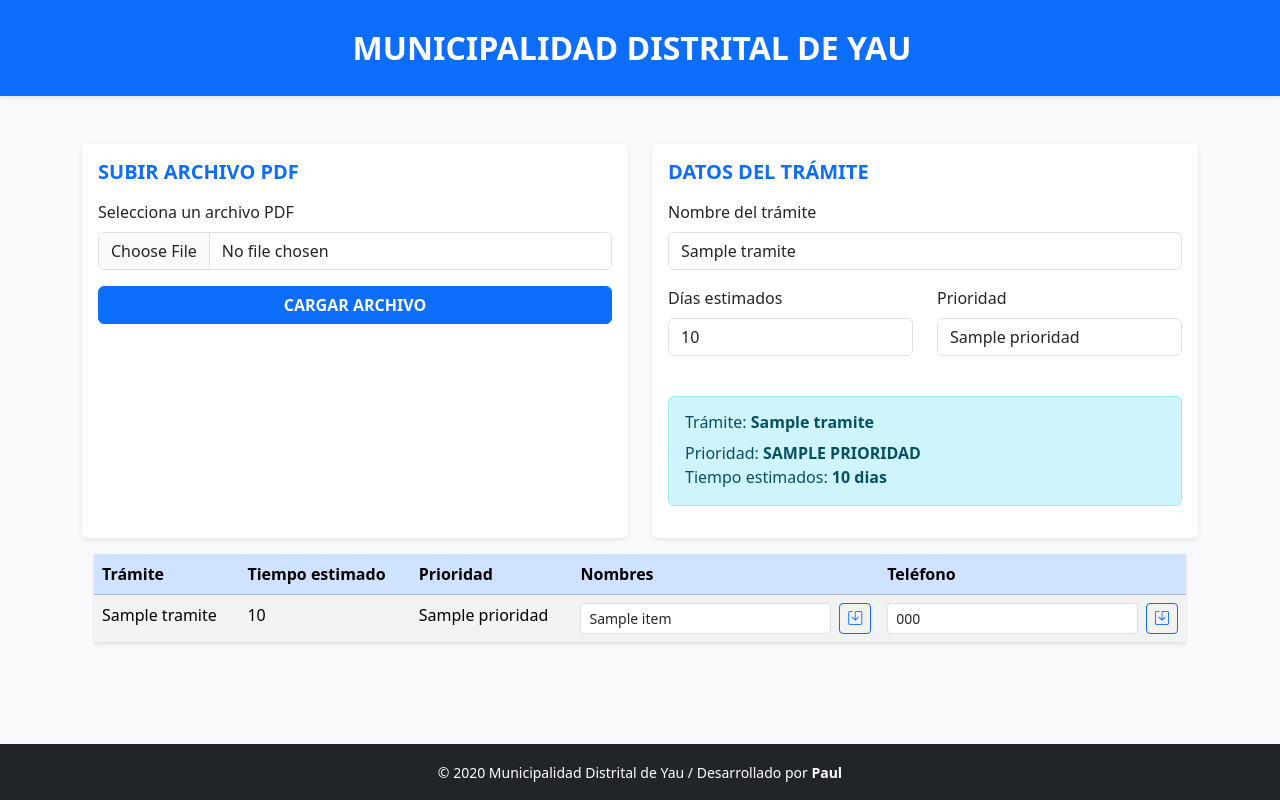
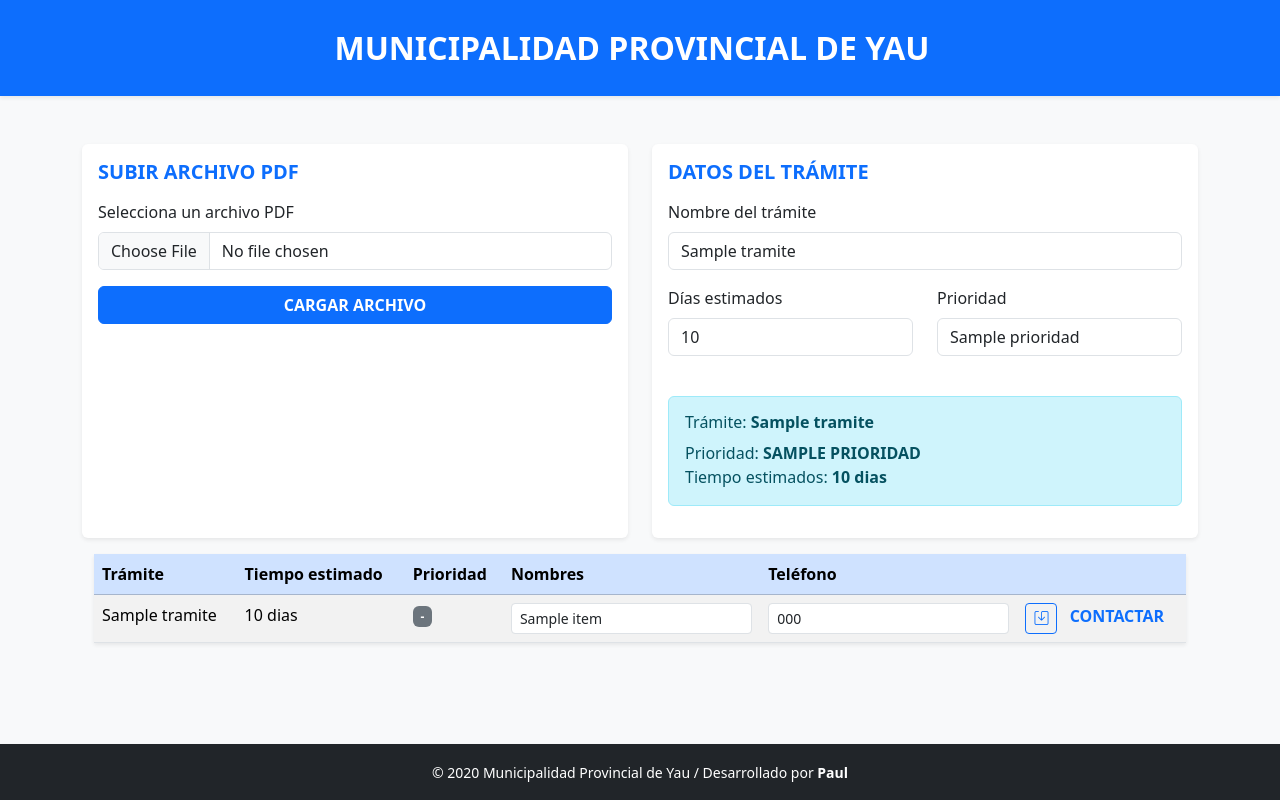
Before and after one commit to npauuul/clasificacion-de-tramites, a Flask app: template templates/index.html in a window 1280 px wide. Run offline with Flask 3, Linux system fonts and the light colour scheme; the template is opened without the code that fills it: most values are stand-ins (such as "Sample title", 1, 10 or a date in 2020); parts of the project's set-up code (start-up, migrations or seed data) failed here and were passed over.

Commit message:
Actualizacion de código
Se mejoró un poco el sistema, quitando un boton de guardado en la tabla, para mejorar la eficiencia.

```diff
--- a/app.py
+++ b/app.py
@@ -59,9 +59,14 @@ def index():
             file = request.files['pdf_file']
             if file and file.filename.endswith('.pdf'):
                 try:
+                    # Forzar la lectura del PDF como UTF-8 al extraer texto
                     pdf_reader = PyPDF2.PdfReader(file)
                     first_page = pdf_reader.pages[0]
                     text = first_page.extract_text()
+                    if text:
+                        # Intentar decodificar si es necesario
+                        if isinstance(text, bytes):
+                            text = text.decode('utf-8', errors='replace')
                     if not text:
                         error = "No se pudo extraer texto del PDF."
                     else:
--- a/templates/index.html
+++ b/templates/index.html
@@ -3,7 +3,7 @@
 
 <head>
     <meta charset="UTF-8">
-    <title>Municipalidad Distrital de Yau</title>
+    <title>Municipalidad Provincial de Yau</title>
     <meta name="viewport" content="width=device-width, initial-scale=1">
     <link href="https://cdn.jsdelivr.net/npm/bootstrap@5.3.6/dist/css/bootstrap.min.css" rel="stylesheet">
 </head>
@@ -13,7 +13,7 @@
     <header class="bg-primary shadow-sm">
         <nav class="navbar navbar-expand-lg">
             <div class="container justify-content-center py-3">
-                <span class="navbar-brand mb-0 h1 text-white fs-2 fw-semibold text-uppercase">Municipalidad Distrital de
+                <span class="navbar-brand mb-0 h1 text-white fs-2 fw-semibold text-uppercase">Municipalidad Provincial de
                     Yau</span>
             </div>
         </nav>
@@ -114,34 +114,50 @@
                         <th>Prioridad</th>
                         <th>Nombres</th>
                         <th>Teléfono</th>
+                        <th></th>
                     </tr>
                 </thead>
                 <tbody>
                     {% for item in tramites %}
                     <tr>
+                        <form method="post" action="/editar" class="d-flex align-items-center">
                             <td>{{ item.tramite }}</td>
                             <td>
                                 {% if item.dias_resolucion != -1 %}
-                            {{ item.dias_resolucion }}
-                            {% else %}
-                            No encontrado
+                                {{ item.dias_resolucion }} dias
                                 {% endif %}
                             </td>
-                        <td>{{ item.prioridad }}</td>
                             <td>
-                            <form method="post" action="/editar" class="d-flex align-items-center gap-2">
+                                {% if item.prioridad == "muy alta" %}
+                                    <span class="badge bg-danger text-white fw-semibold" style="background-color:#b30000;">Muy alta</span>
+                                {% elif item.prioridad == "alta" %}
+                                    <span class="badge bg-danger text-white fw-semibold">Alta</span>
+                                {% elif item.prioridad == "media" %}
+                                    <span class="badge bg-warning text-dark fw-semibold">Media</span>
+                                {% elif item.prioridad == "baja" %}
+                                    <span class="badge bg-success text-white fw-semibold">Baja</span>
+                                {% else %}
+                                    <span class="badge bg-secondary text-white">-</span>
+                                {% endif %}
+                            </td>
+                            <td>
                                 <input type="hidden" name="idx" value="{{ loop.index0 }}">
                                 <input type="text" name="nombres" value="{{ item.nombres or '' }}" class="form-control form-control-sm" style="min-width: 100px;">
-                                <button type="submit" class="btn btn-outline-primary btn-sm" title="Guardar"><i class="bi bi-save"></i></button>
-                            </form>
                             </td>
                             <td>
-                            <form method="post" action="/editar" class="d-flex align-items-center gap-2">
-                                <input type="hidden" name="idx" value="{{ loop.index0 }}">
                                 <input type="text" name="telefono" value="{{ item.telefono or '' }}" class="form-control form-control-sm" style="min-width: 100px;">
-                                <button type="submit" class="btn btn-outline-primary btn-sm" title="Guardar"><i class="bi bi-save"></i></button>
+                            </td>
+                            <td class="align-items-center">
+                                <button type="submit" class="btn btn-outline-primary btn-sm" title="Guardar">
+                                    <i class="bi bi-save"></i>
+                                </button>
+                                {% if item.telefono %}
+                                    <a href="https://wa.me/51{{ item.telefono }}" class="text-decoration-none text-uppercase fw-semibold text-primary ms-2" target="_blank">Contactar</a>
+                                {% else %}
+                                    <span class="ms-2">No hay contacto</span>
+                                {% endif %}
+                            </td>
                         </form>
-                        </td>
                     </tr>
                     {% endfor %}
                 </tbody>
@@ -152,7 +168,7 @@
     <!-- Footer -->
     <footer class="bg-dark mt-auto py-3 shadow-sm">
         <div class="container text-center">
-            <span class="text-white small">&copy; {{ year or "2025" }} Municipalidad Distrital de Yau / Desarrollado por
+            <span class="text-white small">&copy; {{ year or "2025" }} Municipalidad Provincial de Yau / Desarrollado por
                 <a href="https://dev-paul.com" class="text-white text-decoration-none fw-bold" target="_blank">Paul</a>
             </span>
         </div>
```
Lines whose indentation alone changed are shown as unchanged.
